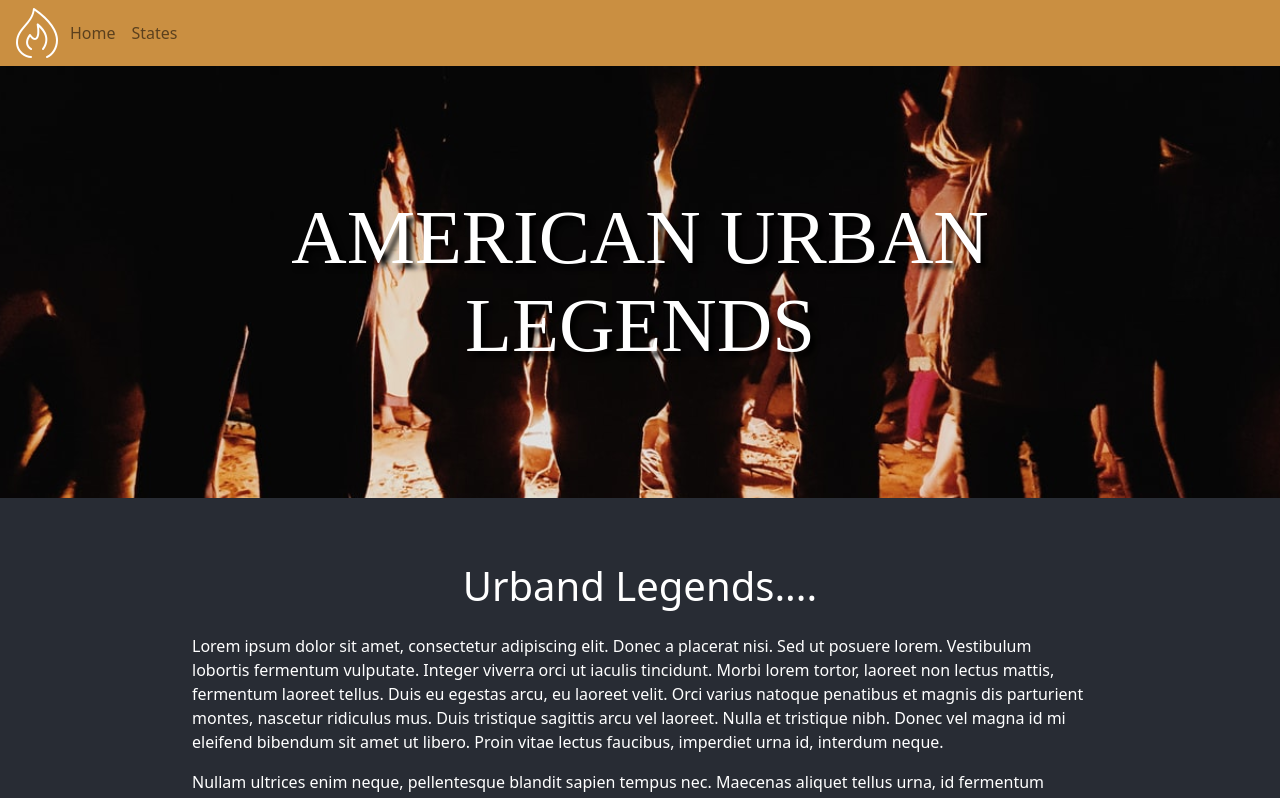
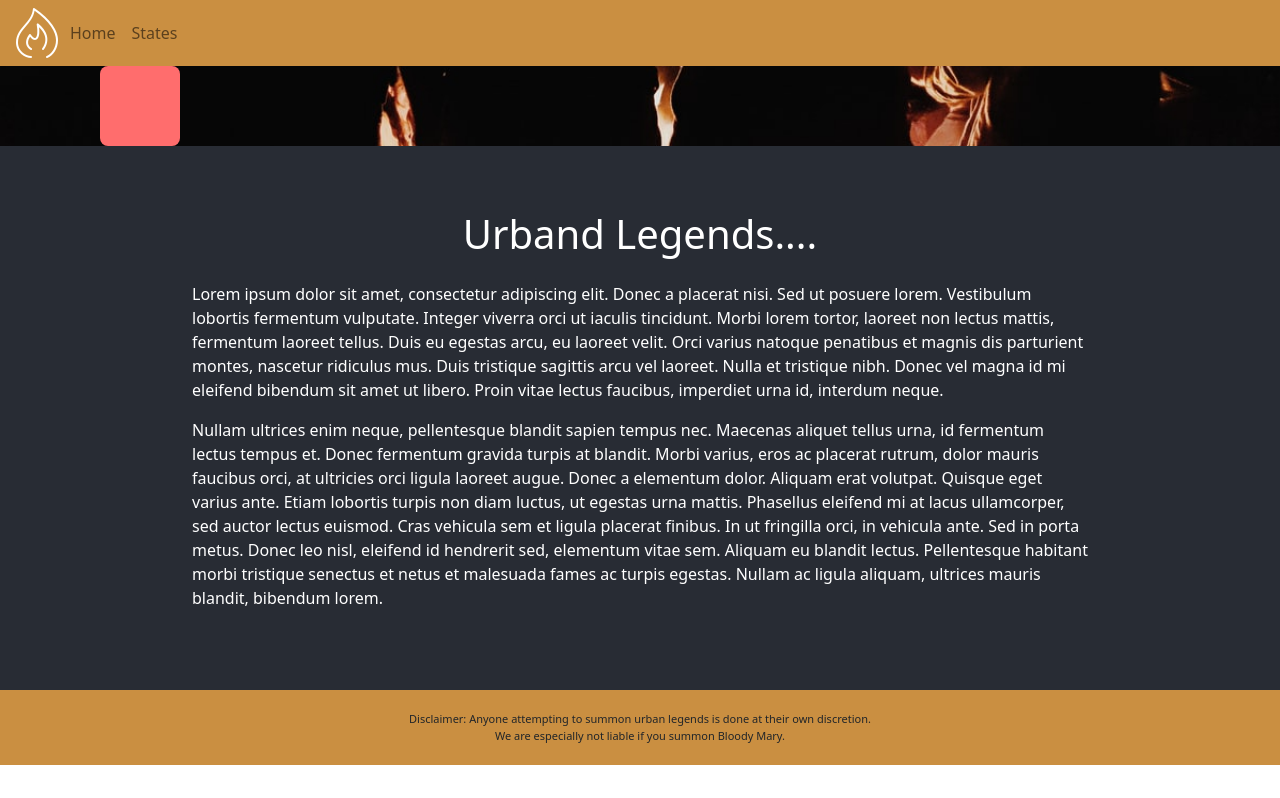
Before and after one commit to RachelNurmi91/American-Urban-Legends, a React (Create React App) app: page / in a window 1280 px wide. Shown: the top 798 px of the page. Built offline with nearby package versions, Linux system fonts and the light colour scheme.

Commit message:
Installing react-springs and testing it.

```diff
--- a/package.json
+++ b/package.json
@@ -3,6 +3,7 @@
   "version": "0.1.0",
   "private": true,
   "dependencies": {
+    "@react-spring/web": "^9.7.1",
     "@testing-library/jest-dom": "^5.16.5",
     "@testing-library/react": "^13.4.0",
     "@testing-library/user-event": "^13.5.0",
--- a/src/Screens/Banner.js
+++ b/src/Screens/Banner.js
@@ -1,9 +1,22 @@
+import { useSpring, animated } from "@react-spring/web";
+
 const Banner = () => {
 
+    const springs = useSpring({
+        from: { x: 0 },
+        to: { x: 100 },
+    })
+
     return (
-        <div id="banner">
-            <h1 className="title-banner">AMERICAN URBAN LEGENDS</h1>
-        </div>
+        <animated.div
+            style={{
+                width: 80,
+                height: 80,
+                background: '#ff6d6d',
+                borderRadius: 8,
+                ...springs,
+            }}
+        />
     )
 
 };
```
Also changed, not shown: 1 other file (tests, documents, lock files or other folders).
